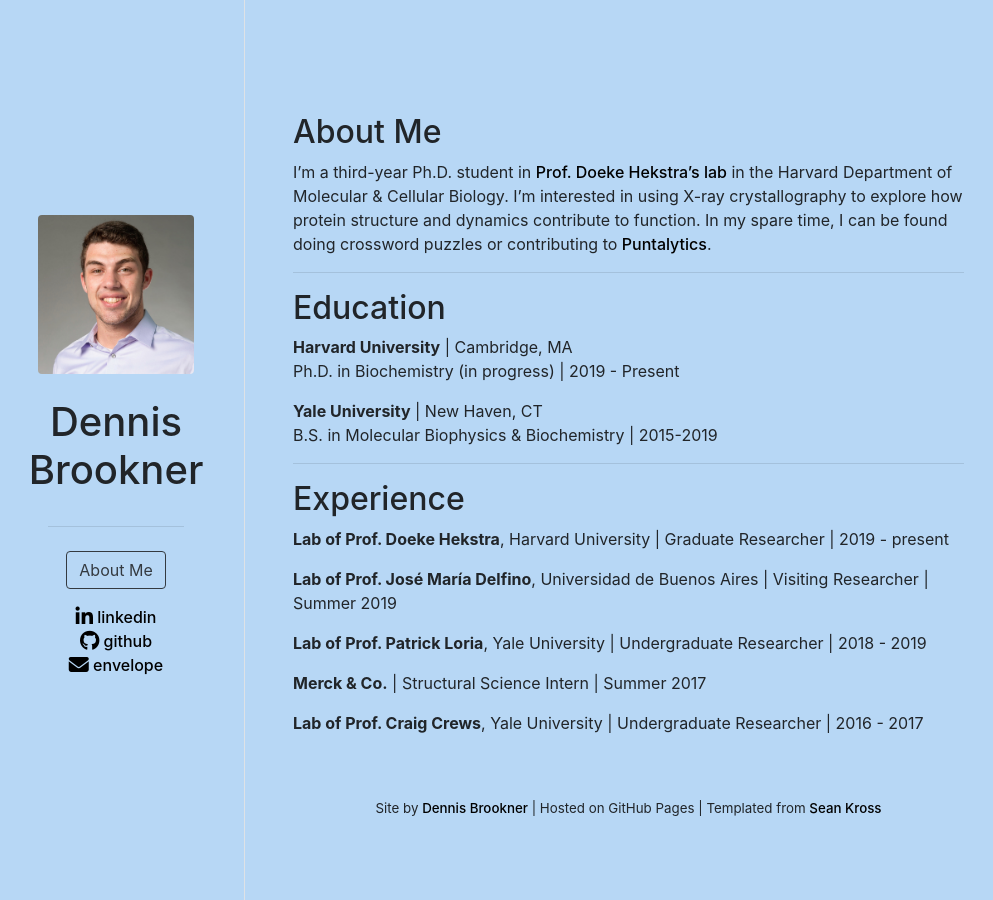
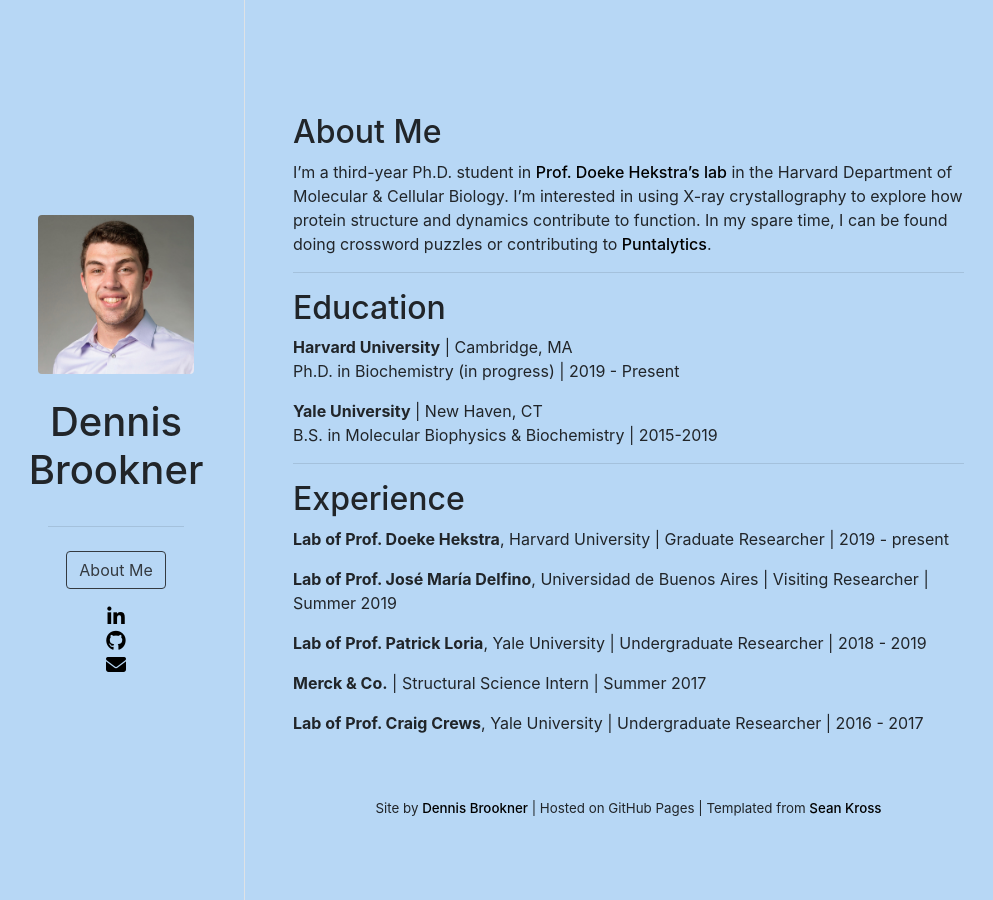
Before and after one commit to dennisbrookner/dennisbrookner.github.io, a Jekyll site: the page built from index.md, in a window 1280 px wide. Shown: the whole page, without its empty margins (140-1133 px from the left). Built offline with Jekyll 4.4.1, drawn with Linux system fonts in a browser that asks for light colours; nearby versions of some CDN libraries.

Commit message:
Update navigation.html

```diff
--- a/_includes/navigation.html
+++ b/_includes/navigation.html
@@ -18,7 +18,6 @@
         <li>
           <a href="{{ item.link }}" >
             <i class="fa fa-{{item.name}} fa-lg"></i>
-            {{ item.name }}
           </a>
         </li>
       {% endfor %}
```
